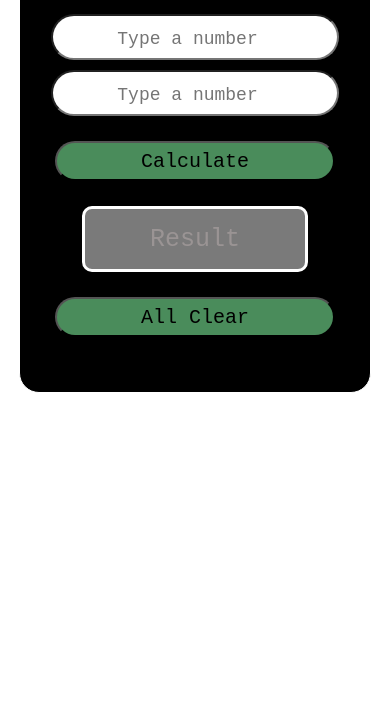
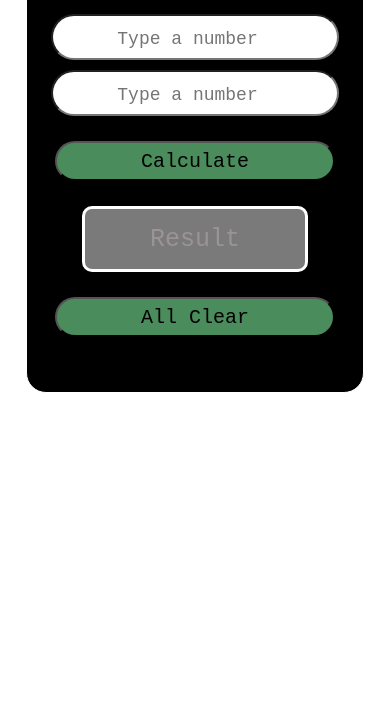
Before and after one commit to estebanchica07/calculator, a plain HTML site: page index.html in a window 390 px wide. Shown: the part 117-844 px from the top of the page. Drawn offline with Linux system fonts and the light colour scheme.

Commit message:
Iphone colores fixed

```diff
--- a/stylesmobile.css
+++ b/stylesmobile.css
@@ -1,6 +1,7 @@
 .numero,
 .boton {
   width: 280px;
+  color: black;
 }
 
 #result {
@@ -12,5 +13,5 @@ h2 {
 }
 
 #container {
-  width: 350px;
+  width: 90%;
 }
```
